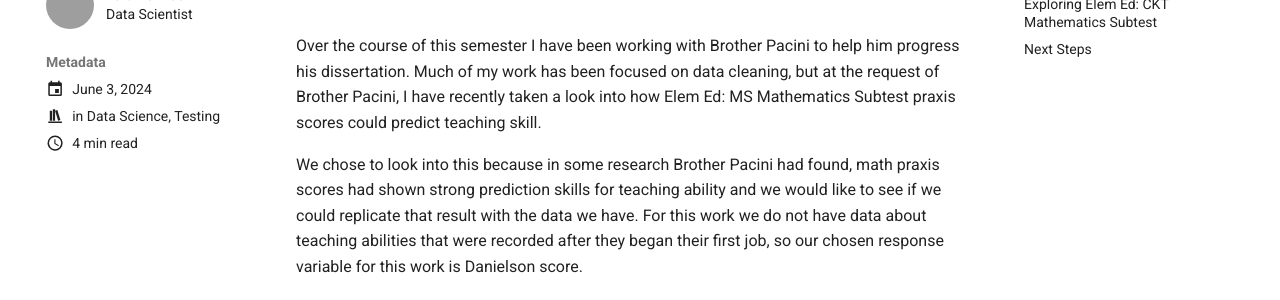
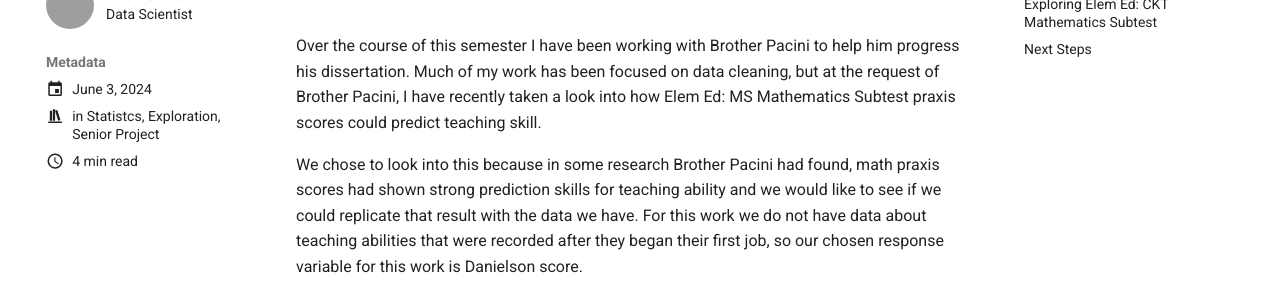
Before and after one commit to ethanchilds/my-website, an MkDocs documentation site: the page built from docs/blog/posts/MathExploration.md, in a window 1280 px wide. Shown: the part 236-536 px from the top of the page. Built offline with MkDocs 1.6.1 and Material for MkDocs 9.7.7, drawn with Linux system fonts in a browser that asks for light colours; grey boxes are pictures that could not be loaded.

Commit message:
Tag adjustment

```diff
--- a/docs/blog/posts/MathExploration.md
+++ b/docs/blog/posts/MathExploration.md
@@ -3,8 +3,9 @@ authors:
   - Ethan
 date: 2024-06-03
 categories:
-  - Data Science
-  - Testing
+  - Statistcs
+  - Exploration
+  - Senior Project
 ---
 
 # Exploring the Predictive Power of Math Praxis Scores
```
